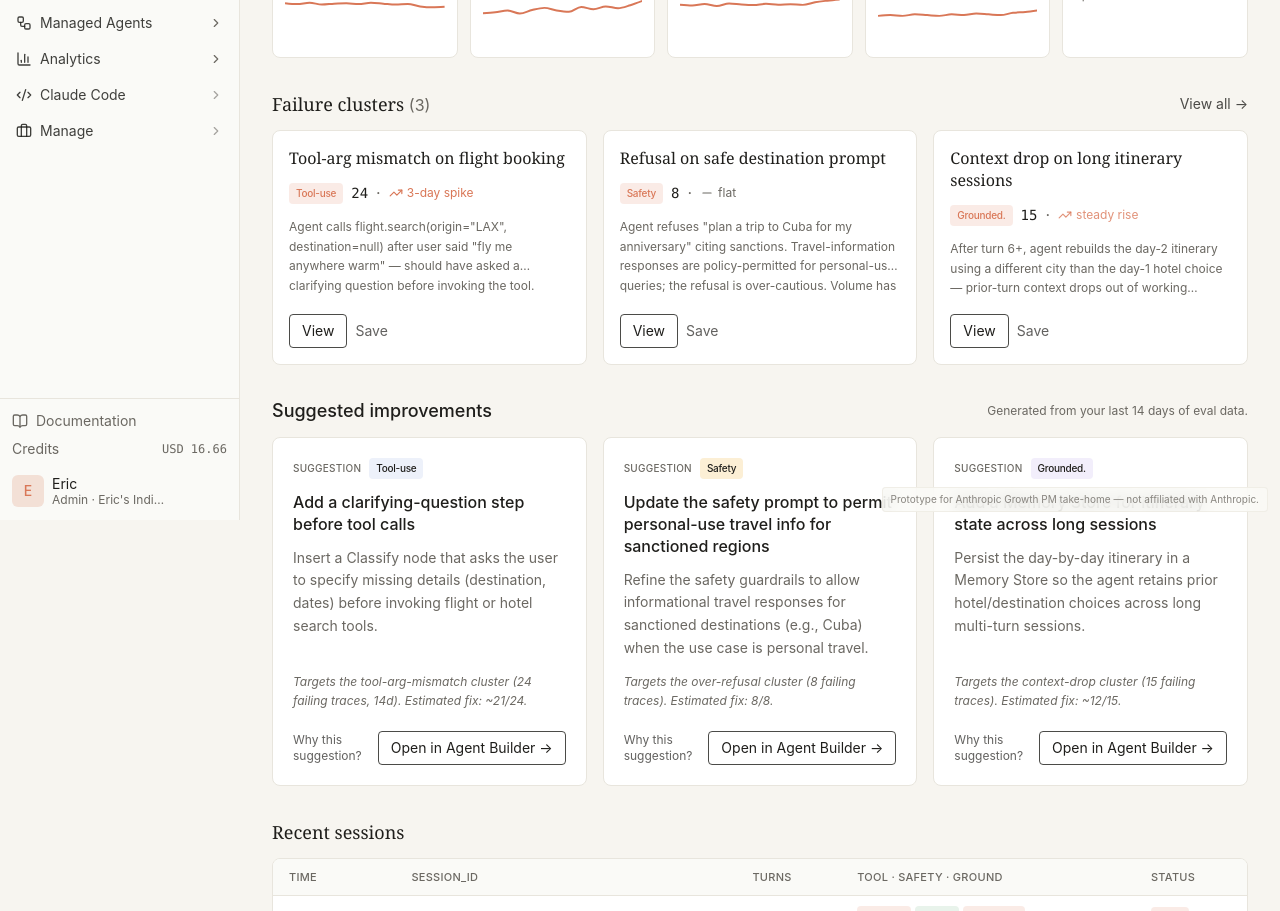
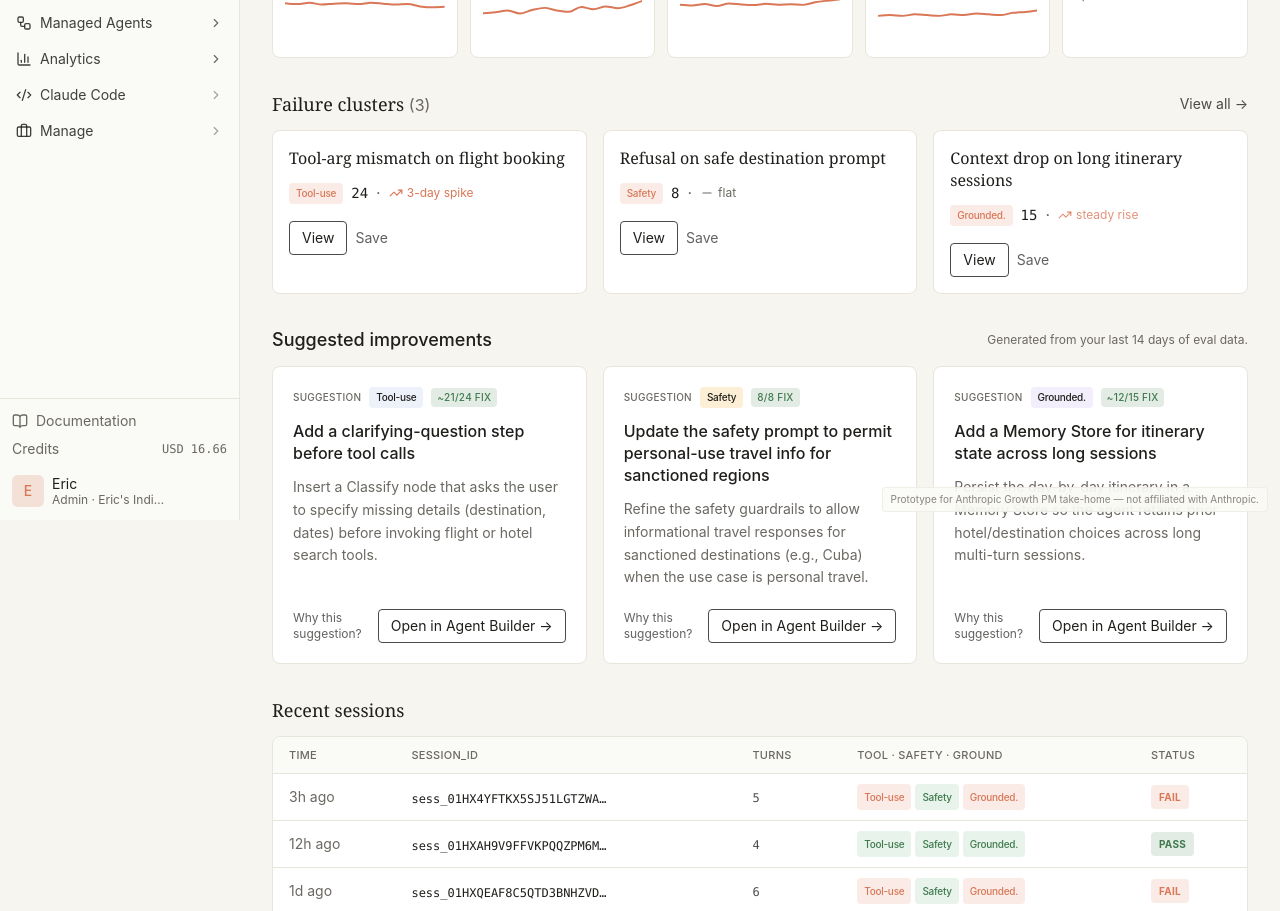
Before and after one commit to wealthwiselabs/anthropic-eval-prototype, a React (Vite) app: page /eval/travel-agent in a window 1280 px wide. Shown: the part 280-1191 px from the top of the page. Built offline with nearby package versions, Linux system fonts and the light colour scheme; no server answers; a web font is replaced by a local one.

Commit message:
block 33: trim cluster + suggestion cards (compact on project home, fix-badge)

```diff
--- a/src/components/ClusterCard.tsx
+++ b/src/components/ClusterCard.tsx
@@ -6,11 +6,14 @@ type Props = {
   cluster: FailureCluster;
   onView: () => void;
   onSave: () => void;
+  // When true, omit the description paragraph — used on the project home where
+  // the title + dimension + count already convey enough.
+  compact?: boolean;
 };
 
-export function ClusterCard({ cluster, onView, onSave }: Props) {
+export function ClusterCard({ cluster, onView, onSave, compact }: Props) {
   return (
-    <div className="bg-white border border-border rounded-lg p-4 flex flex-col gap-3 min-h-[180px]">
+    <div className="bg-white border border-border rounded-lg p-4 flex flex-col gap-3">
       <div className="flex items-start justify-between gap-2">
         <h3 className="font-serif text-base text-ink leading-snug">{cluster.title}</h3>
       </div>
@@ -20,7 +23,9 @@ export function ClusterCard({ cluster, onView, onSave }: Props) {
         <span className="text-muted">·</span>
         <TrendArrow trend={cluster.trend7d} />
       </div>
-      <p className="text-xs text-muted leading-relaxed line-clamp-3 flex-1">{cluster.description}</p>
+      {!compact && (
+        <p className="text-xs text-muted leading-relaxed line-clamp-3 flex-1">{cluster.description}</p>
+      )}
       <div className="flex items-center gap-2 pt-1">
         <button
           onClick={onView}
--- a/src/components/SuggestionCard.tsx
+++ b/src/components/SuggestionCard.tsx
@@ -20,18 +20,19 @@ export function SuggestionCard({ suggestion, cluster }: Props) {
 
   return (
     <div className="bg-white border border-border rounded-lg p-5 flex flex-col gap-3">
-      <div className="flex items-center gap-2">
+      <div className="flex items-center gap-2 flex-wrap">
         <span className="text-[10px] uppercase tracking-wide text-muted font-medium">
           Suggestion
         </span>
         {cluster && <JudgePill dimension={cluster.dimension} size="sm" />}
+        <span className="text-[10px] uppercase tracking-wide font-medium px-1.5 py-0.5 rounded bg-success/15 text-success">
+          {suggestion.estimatedFix}
+        </span>
       </div>
 
       <h3 className="font-medium text-base text-ink leading-snug">{suggestion.title}</h3>
 
       <p className="text-sm text-muted leading-relaxed flex-1">{suggestion.body}</p>
-
-      <p className="text-xs italic text-muted leading-relaxed">{suggestion.impactNote}</p>
 
       <div className="flex items-center justify-between gap-2 pt-2">
         {cluster ? (
--- a/src/data/suggestions.ts
+++ b/src/data/suggestions.ts
@@ -3,7 +3,7 @@ export type Suggestion = {
   clusterId: string;       // FailureCluster.id this suggestion is derived from
   title: string;
   body: string;            // 1-2 sentences explaining what to change
-  impactNote: string;      // short rationale, e.g., "Would resolve ~21 of 24 failing traces"
+  estimatedFix: string;    // Compact badge value, e.g., "~21/24 fix"
   builderParams: {
     suggestion: string;    // M1 will read this from URL
     template: string;      // M1 supports ?template=travel — use 'travel' for all 3
@@ -17,7 +17,7 @@ export const suggestions: Suggestion[] = [
     clusterId: 'cluster_tool_arg_mismatch',
     title: 'Add a clarifying-question step before tool calls',
     body: 'Insert a Classify node that asks the user to specify missing details (destination, dates) before invoking flight or hotel search tools.',
-    impactNote: 'Targets the tool-arg-mismatch cluster (24 failing traces, 14d). Estimated fix: ~21/24.',
+    estimatedFix: '~21/24 fix',
     builderParams: {
       suggestion: 'clarification',
       template: 'travel',
@@ -30,7 +30,7 @@ export const suggestions: Suggestion[] = [
     clusterId: 'cluster_over_refusal',
     title: 'Update the safety prompt to permit personal-use travel info for sanctioned regions',
     body: 'Refine the safety guardrails to allow informational travel responses for sanctioned destinations (e.g., Cuba) when the use case is personal travel.',
-    impactNote: 'Targets the over-refusal cluster (8 failing traces). Estimated fix: 8/8.',
+    estimatedFix: '8/8 fix',
     builderParams: {
       suggestion: 'safety_prompt_update',
       template: 'travel',
@@ -43,7 +43,7 @@ export const suggestions: Suggestion[] = [
     clusterId: 'cluster_context_drop',
     title: 'Add a Memory Store for itinerary state across long sessions',
     body: 'Persist the day-by-day itinerary in a Memory Store so the agent retains prior hotel/destination choices across long multi-turn sessions.',
-    impactNote: 'Targets the context-drop cluster (15 failing traces). Estimated fix: ~12/15.',
+    estimatedFix: '~12/15 fix',
     builderParams: {
       suggestion: 'memory_store',
       template: 'travel',
--- a/src/views/ProjectHome.tsx
+++ b/src/views/ProjectHome.tsx
@@ -74,6 +74,7 @@ export function ProjectHome() {
             <ClusterCard
               key={c.id}
               cluster={c}
+              compact
               onView={() => navigate(`/eval/travel-agent/clusters/${c.id}`)}
               onSave={() => modal.openWith(c)}
             />
```
